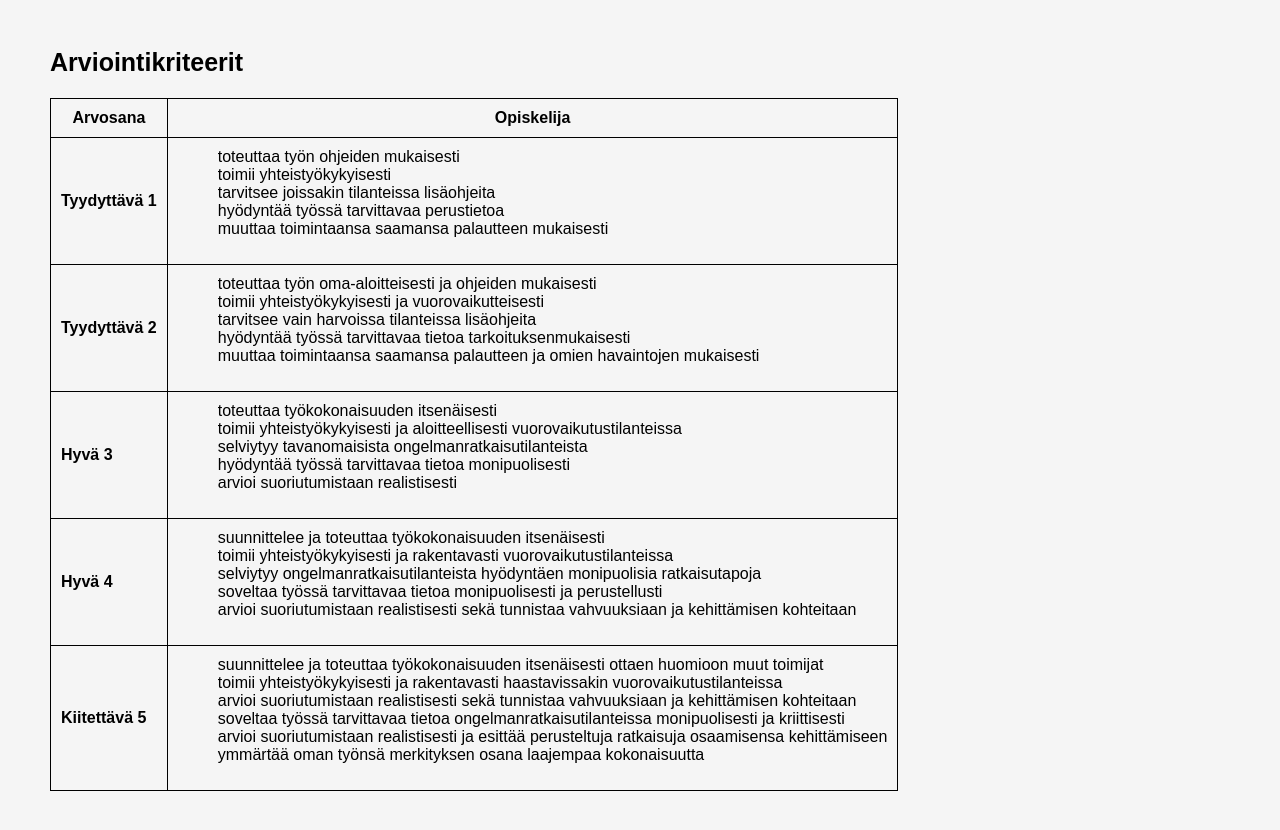
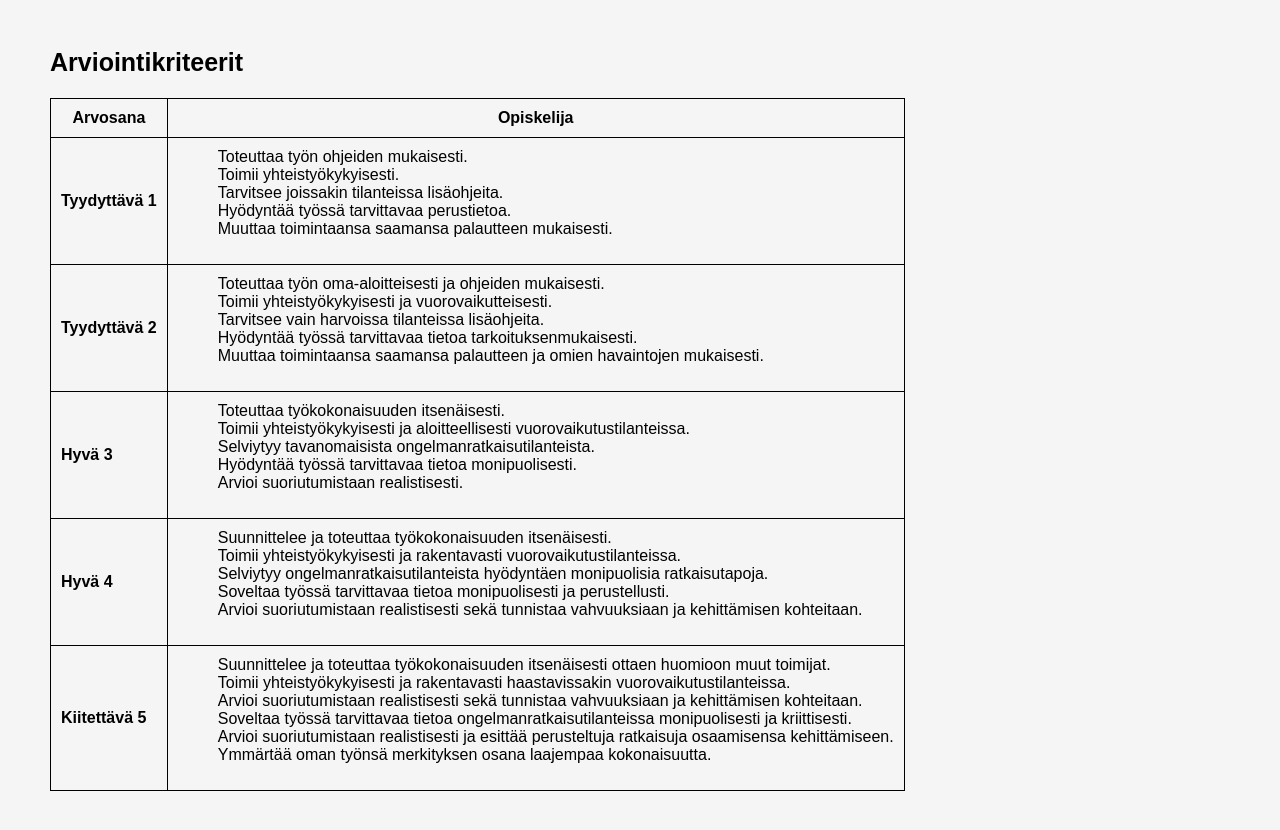
Before and after one commit to Makko420/Hienot-sivut, a plain HTML site: page kriteerit.html in a window 1280 px wide. Shown: the part 76-906 px from the top of the page. Drawn offline with Linux system fonts and the light colour scheme.

Commit message:
Helpommin luettava

```diff
--- a/index.css
+++ b/index.css
@@ -7,8 +7,10 @@ nav {
     font-size: 30px;
     padding: 20px;
     background-color: rgb(107, 107, 107);
+    overflow: auto;
 }
 a {
+    border: 20px;
     padding: 20px;
     color:rgb(0, 0, 0);
     text-decoration: none;
@@ -56,3 +58,8 @@ table, th {
     font-family: Arial;
     font-size: 16;
 }
+@media screen and (max-width: 800px) {
+    nav a{
+        display: block;
+    }
+}
--- a/kriteerit.html
+++ b/kriteerit.html
@@ -28,11 +28,11 @@
                 <th><b>Tyydyttävä 1</b></th>
                 <th>
                     <ul class="list">
-                        <li>toteuttaa työn ohjeiden mukaisesti</li>
-                        <li>toimii yhteistyökykyisesti</li>
-                        <li>tarvitsee joissakin tilanteissa lisäohjeita</li>
-                        <li>hyödyntää työssä tarvittavaa perustietoa</li>
-                        <li>muuttaa toimintaansa saamansa palautteen mukaisesti</li>
+                        <li>Toteuttaa työn ohjeiden mukaisesti.  </li>
+                        <li>Toimii yhteistyökykyisesti.  </li>
+                        <li>Tarvitsee joissakin tilanteissa lisäohjeita.  </li>
+                        <li>Hyödyntää työssä tarvittavaa perustietoa.  </li>
+                        <li>Muuttaa toimintaansa saamansa palautteen mukaisesti.  </li>
                     </ul>
                 </th>
             </tr>
@@ -40,11 +40,11 @@
                 <th><b>Tyydyttävä 2</b></th>
                 <th>
                     <ul class="list">
-                        <li>toteuttaa työn oma-aloitteisesti ja ohjeiden mukaisesti</li>
-                        <li>toimii yhteistyökykyisesti ja vuorovaikutteisesti</li>
-                        <li>tarvitsee vain harvoissa tilanteissa lisäohjeita</li>
-                        <li>hyödyntää työssä tarvittavaa tietoa tarkoituksenmukaisesti</li>
-                        <li>muuttaa toimintaansa saamansa palautteen ja omien havaintojen mukaisesti</li>
+                        <li>Toteuttaa työn oma-aloitteisesti ja ohjeiden mukaisesti.  </li>
+                        <li>Toimii yhteistyökykyisesti ja vuorovaikutteisesti.  </li>
+                        <li>Tarvitsee vain harvoissa tilanteissa lisäohjeita.  </li>
+                        <li>Hyödyntää työssä tarvittavaa tietoa tarkoituksenmukaisesti.  </li>
+                        <li>Muuttaa toimintaansa saamansa palautteen ja omien havaintojen mukaisesti.  </li>
                     </ul>
                 </th>
             </tr>
@@ -52,11 +52,11 @@
                 <th><b>Hyvä 3</b></th>
                 <th>
                     <ul class="list">
-                        <li>toteuttaa työkokonaisuuden itsenäisesti</li>
-                        <li>toimii yhteistyökykyisesti ja aloitteellisesti vuorovaikutustilanteissa</li>
-                        <li>selviytyy tavanomaisista ongelmanratkaisutilanteista</li>
-                        <li>hyödyntää työssä tarvittavaa tietoa monipuolisesti</li>
-                        <li>arvioi suoriutumistaan realistisesti</li>
+                        <li>Toteuttaa työkokonaisuuden itsenäisesti.  </li>
+                        <li>Toimii yhteistyökykyisesti ja aloitteellisesti vuorovaikutustilanteissa.  </li>
+                        <li>Selviytyy tavanomaisista ongelmanratkaisutilanteista.  </li>
+                        <li>Hyödyntää työssä tarvittavaa tietoa monipuolisesti.  </li>
+                        <li>Arvioi suoriutumistaan realistisesti.  </li>
                     </ul>
                 </th>
             </tr>
@@ -64,11 +64,11 @@
                 <th><b>Hyvä 4</b></th>
                 <th>
                     <ul class="list">
-                        <li>suunnittelee ja toteuttaa työkokonaisuuden itsenäisesti</li>
-                        <li>toimii yhteistyökykyisesti ja rakentavasti vuorovaikutustilanteissa</li>
-                        <li>selviytyy ongelmanratkaisutilanteista hyödyntäen monipuolisia ratkaisutapoja</li>
-                        <li>soveltaa työssä tarvittavaa tietoa monipuolisesti ja perustellusti</li>
-                        <li>arvioi suoriutumistaan realistisesti sekä tunnistaa vahvuuksiaan ja kehittämisen kohteitaan</li>
+                        <li>Suunnittelee ja toteuttaa työkokonaisuuden itsenäisesti.  </li>
+                        <li>Toimii yhteistyökykyisesti ja rakentavasti vuorovaikutustilanteissa.  </li>
+                        <li>Selviytyy ongelmanratkaisutilanteista hyödyntäen monipuolisia ratkaisutapoja.  </li>
+                        <li>Soveltaa työssä tarvittavaa tietoa monipuolisesti ja perustellusti.  </li>
+                        <li>Arvioi suoriutumistaan realistisesti sekä tunnistaa vahvuuksiaan ja kehittämisen kohteitaan.  </li>
                     </ul>
                 </th>
             </tr>
@@ -76,12 +76,12 @@
                 <th><b>Kiitettävä 5</b></th>
                 <th>
                     <ul class="list">
-                        <li>suunnittelee ja toteuttaa työkokonaisuuden itsenäisesti ottaen huomioon muut toimijat</li>
-                        <li>toimii yhteistyökykyisesti ja rakentavasti haastavissakin vuorovaikutustilanteissa</li>
-                        <li>arvioi suoriutumistaan realistisesti sekä tunnistaa vahvuuksiaan ja kehittämisen kohteitaan</li>
-                        <li>soveltaa työssä tarvittavaa tietoa ongelmanratkaisutilanteissa monipuolisesti ja kriittisesti</li>
-                        <li>arvioi suoriutumistaan realistisesti ja esittää perusteltuja ratkaisuja osaamisensa kehittämiseen</li>
-                        <li>ymmärtää oman työnsä merkityksen osana laajempaa kokonaisuutta</li>
+                        <li>Suunnittelee ja toteuttaa työkokonaisuuden itsenäisesti ottaen huomioon muut toimijat.  </li>
+                        <li>Toimii yhteistyökykyisesti ja rakentavasti haastavissakin vuorovaikutustilanteissa.  </li>
+                        <li>Arvioi suoriutumistaan realistisesti sekä tunnistaa vahvuuksiaan ja kehittämisen kohteitaan.  </li>
+                        <li>Soveltaa työssä tarvittavaa tietoa ongelmanratkaisutilanteissa monipuolisesti ja kriittisesti.  </li>
+                        <li>Arvioi suoriutumistaan realistisesti ja esittää perusteltuja ratkaisuja osaamisensa kehittämiseen.  </li>
+                        <li>Ymmärtää oman työnsä merkityksen osana laajempaa kokonaisuutta.  </li>
                     </ul>
                 </th>
             </tr>
```
Also changed, not shown: arviointi.html (+8 -7 lines), tutkinnonosat.html (+21 -0 lines), tutkinto.html (+6 -5 lines).
